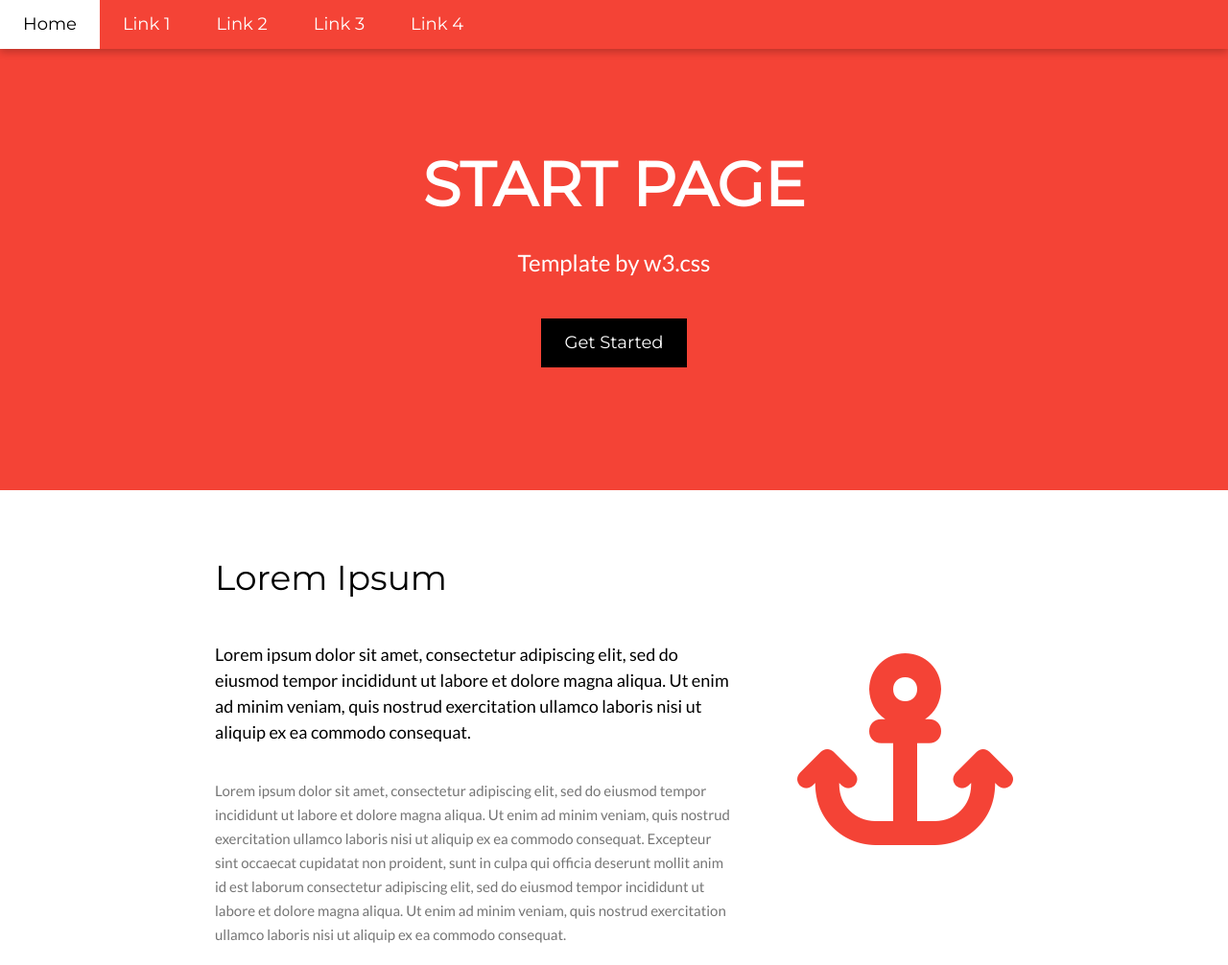
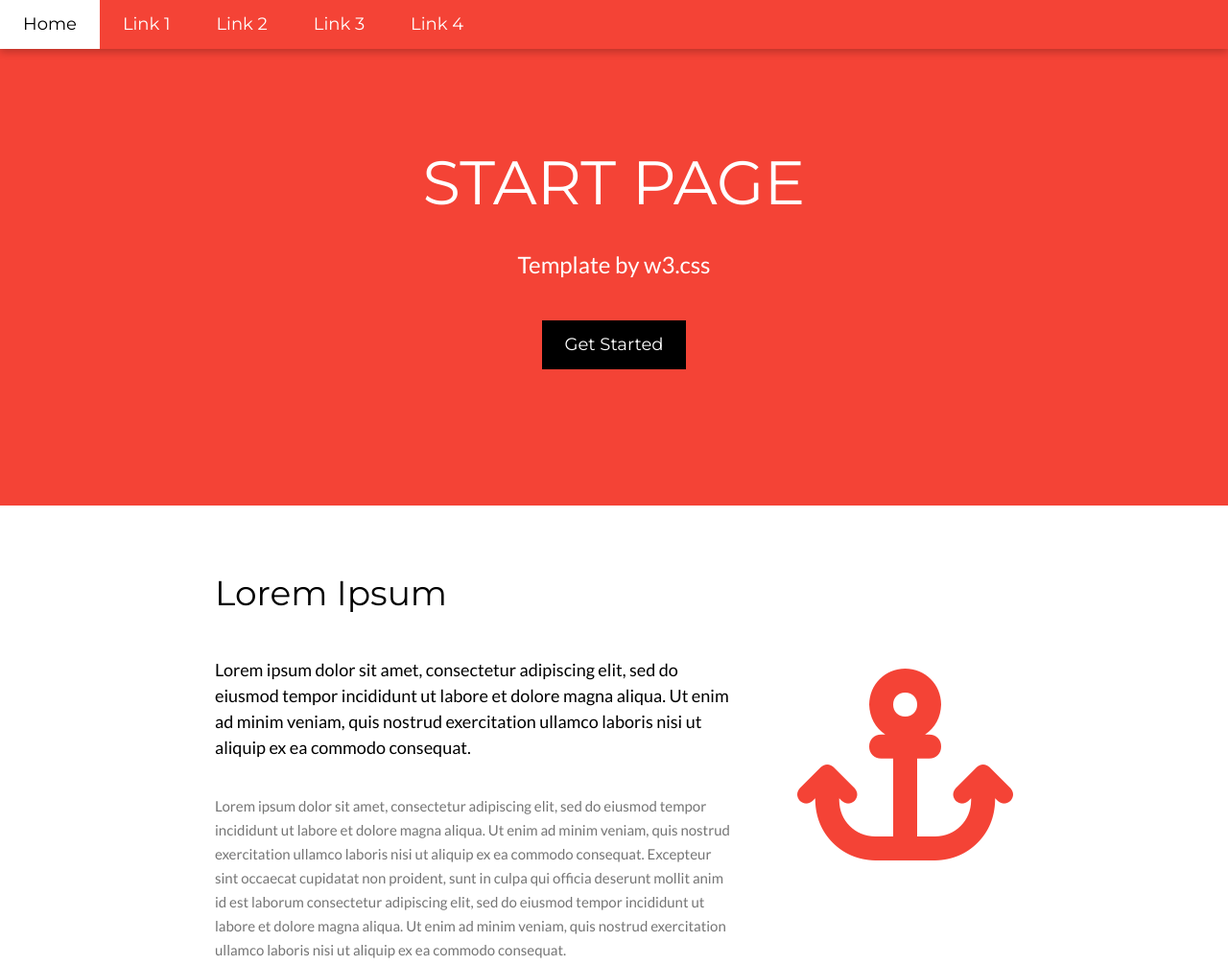
Before and after one commit to i-qabiloglu/AdasPractice, a plain HTML site: page index.html in a window 1280 px wide. Shown: the top 1006 px of the page at 96% size. Drawn offline with Linux system fonts and the light colour scheme.

Commit message:
update-2

```diff
--- a/assets/css/general.css
+++ b/assets/css/general.css
@@ -12,14 +12,12 @@ nav ul {
     display: flex;
 }
 
-nav li {
-    padding: 1.2rem 2.4rem;
-}
-
 nav a {
+    display: inline-block;
     color: #FFFFFF;
     font-size: 1.8rem;
     line-height: 2.7rem;
+    padding: 1.2rem 2.4rem;
 }
 
 nav li:first-child {
@@ -47,9 +45,7 @@ header {
 }
 
 header .content {
-    width: max-content;
-    margin: 0 auto;
-    padding: 12.8rem 16rem;
+    padding: 14.2rem 1.6rem;
     text-align: center;
 }
 
@@ -57,7 +53,8 @@ header .title {
     font-size: 6.4rem;
     line-height: 9.6rem;
     color: #FFFFFF;
-    margin: 1.6rem;
+    margin-bottom: 2rem;
+    font-weight: 400;
 }
 
 header .description {
@@ -70,19 +67,23 @@ header .description {
 }
 
 header .button {
-    display: flex;
-    justify-content: center;
-    align-items: center;
-    background-color: #000000;
+
     margin: 0 auto;
-    height: 5.1rem;
     width: 15.135rem;
 }
 
 header .button a {
+    background-color: #000000;
+    padding: 1.2rem 2.4rem;
+    display: inline-block;
     color: #FFFFFF;
     font-size: 1.8rem;
     line-height: 2.7rem;
+}
+
+header .button a:hover {
+    color: #000000;
+    background-color: #CCCCCC;
 }
 
 section .container {
```
